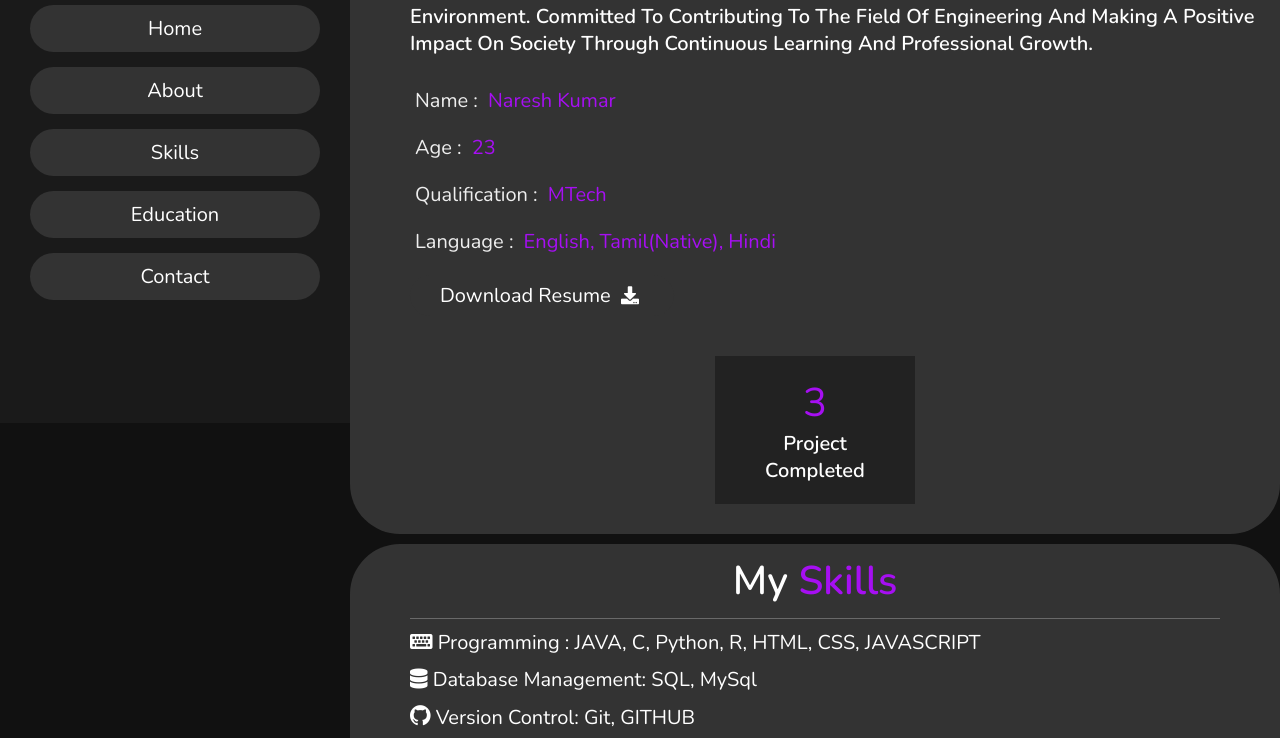
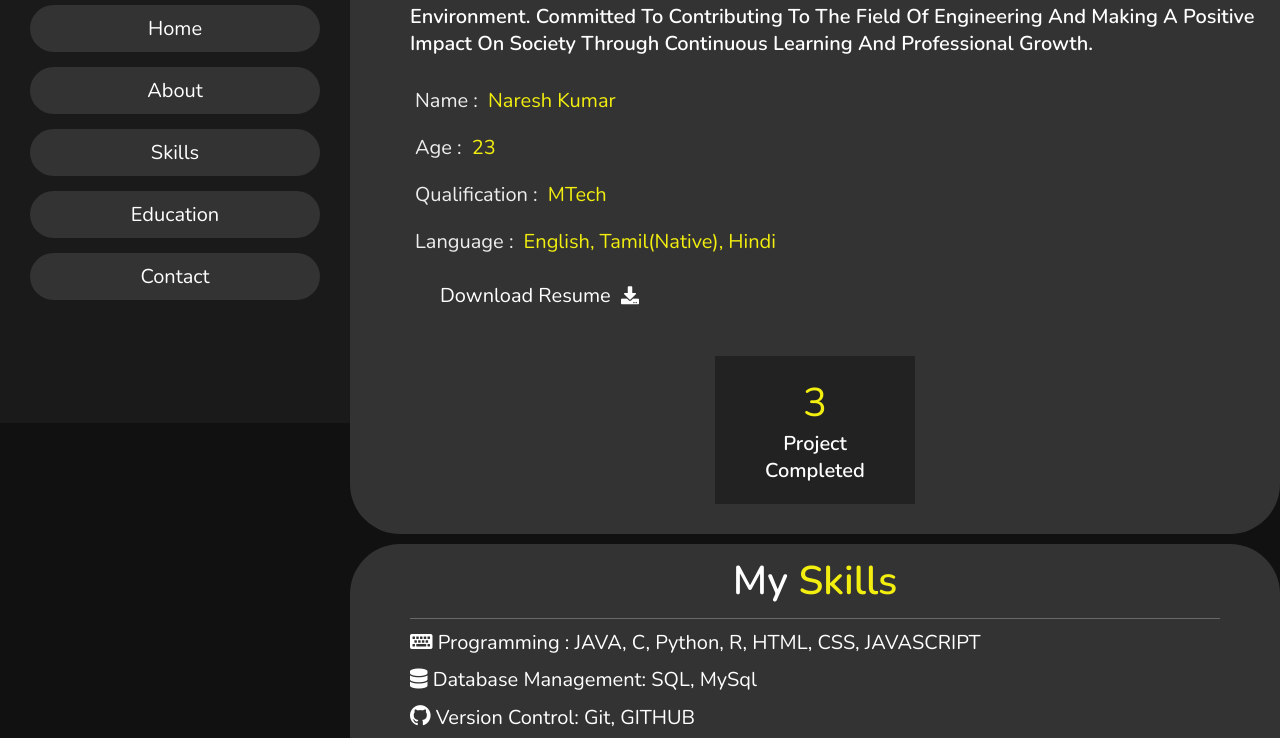
Before and after one commit to nareshwolvi/Portfolio.com, a plain HTML site: page index.html in a window 1280 px wide. Shown: the part 377-1115 px from the top of the page. Drawn offline with nearby package versions, Linux system fonts and the light colour scheme.

Commit message:
changed yellow theme in css file

```diff
--- a/index.css
+++ b/index.css
@@ -1,7 +1,7 @@
 @import url('https://fonts.googleapis.com/css2?family=Nunito:wght@200;300;400;600&display=swap');
 
 :root{
-    --yellow: #a60ff2;
+    --yellow: #f2ee0f;
 }
 
 *{
```
